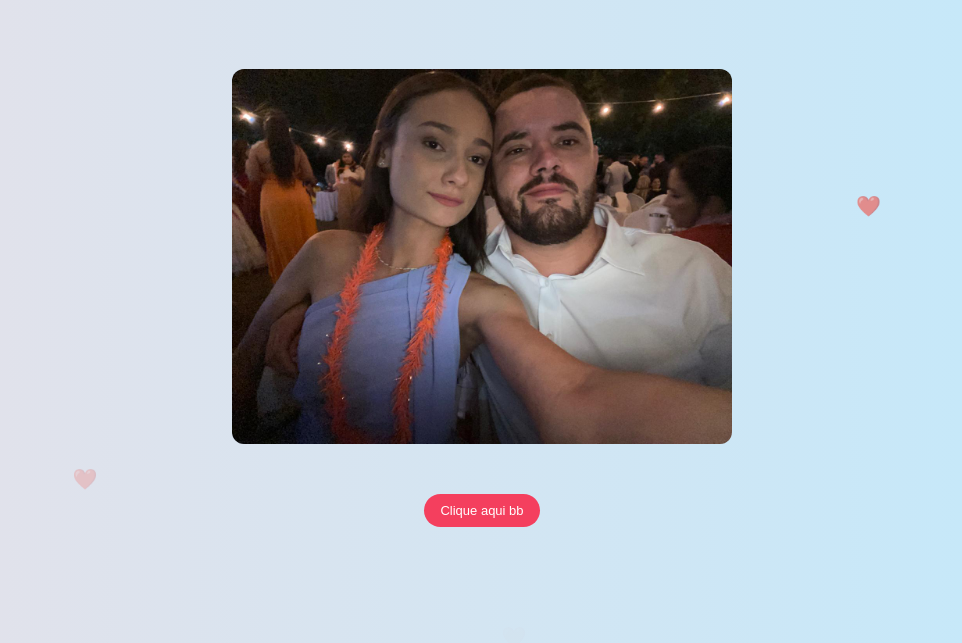
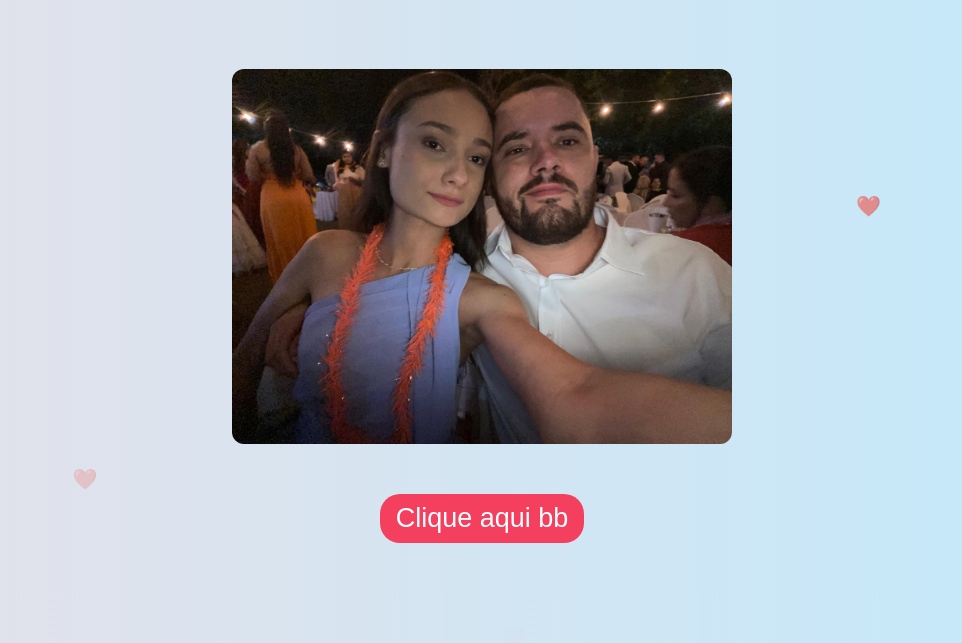
Before and after one commit to stefaneesantos/Dia-dos-namorados, a plain HTML site: page index.html in a window 1280 px wide. Shown: the part 157-800 px from the top of the page, without its empty margins (158-1120 px from the left). Drawn offline with Linux system fonts and the light colour scheme.

Commit message:
Add files via upload

```diff
--- a/style.css
+++ b/style.css
@@ -53,7 +53,7 @@ button {
   border: none;
   padding: 9px 16px;
   border-radius: 20px;
-  font-size: 13px;
+  font-size: 27px;
   transition: 0.3s;
 }
 
```
